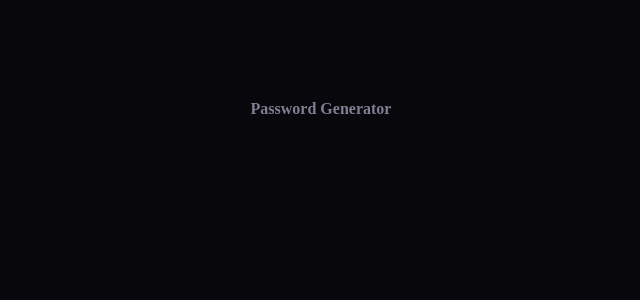
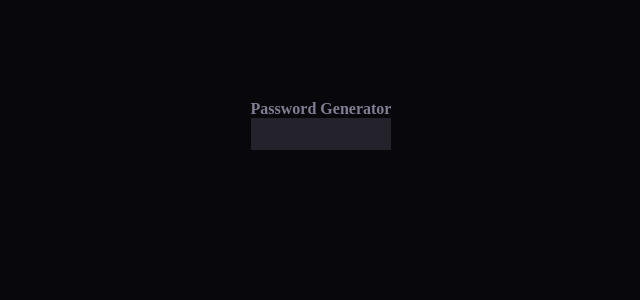
Before and after one commit to gia-grigalashvili/passworrd-generator-react, a React (Vite) app: page / in a window 1280 px wide. Shown: the top 300 px of the page, without its empty margins (319-959 px from the left). Built offline with nearby package versions, Linux system fonts and the light colour scheme.

Commit message:
import copyheader in app.jsx

```diff
--- a/src/App.jsx
+++ b/src/App.jsx
@@ -1,9 +1,11 @@
 import "./App.css";
 import Name from "./Components/Name";
+import Copyheader from "./Components/Copyheader";
 function App() {
   return (
     <>
       <Name />
+      <Copyheader />
     </>
   );
 }
```
